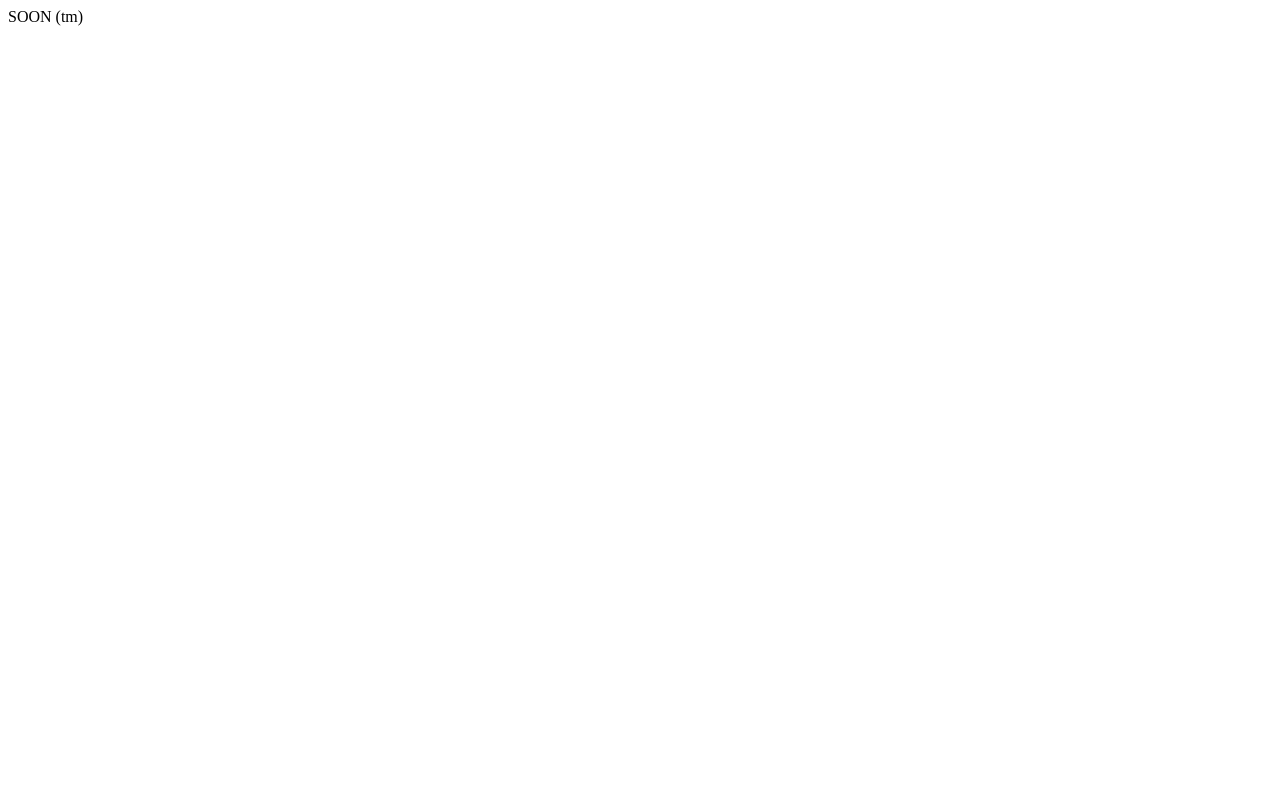
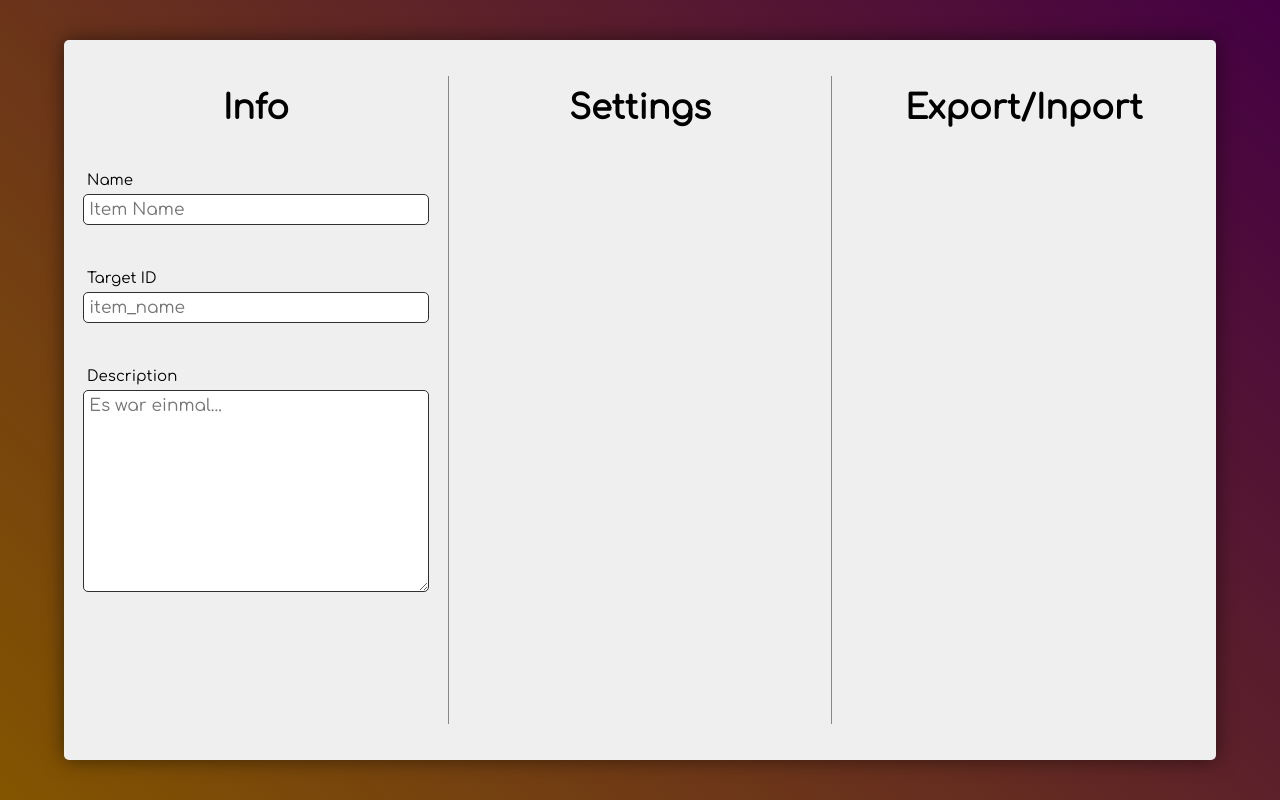
Before and after one commit to Maanex/tudecasinoweb, a plain HTML site: page itemgen.html in a window 1280 px wide. Drawn offline with Linux system fonts and the light colour scheme.

Commit message:
Update itemgen.html

```diff
--- a/itemgen.html
+++ b/itemgen.html
@@ -1,3 +1,127 @@
+<html>
+<head>
+
+</head>
+    <link href="https://fonts.googleapis.com/css?family=Comfortaa" rel="stylesheet">
+
 <body>
-SOON (tm)
+<div id="frame">
+    <div id="left" class="column">
+        <h1>Info</h1>
+
+        <div class="inputdesc">Name</div>
+        <input class="txtin" type="text" placeholder="Item Name"></input>
+
+        <div class="inputdesc">Target ID</div>
+        <input class="txtin" type="text" placeholder="item_name"></input>
+
+        <div class="inputdesc">Description</div>
+        <textarea class="txtin" rows="10" placeholder="Es war einmal..." style="resize: vertical"></textarea>
+    </div>
+    <div id="mid" class="column">
+        <h1>Settings</h1>
+
+    </div>
+    <div id="right" class="column">
+        <h1>Export/Inport</h1>
+
+    </div>
+</div>
 </body>
+
+<style>
+*{
+    font-family: 'Comfortaa', 'Roboto', sans-serif;
+}
+
+html{
+    width: 100%;
+    height: 100%;
+    padding: 0;
+    margin: 0;
+    overflow: hidden;
+}
+
+body{
+    background: linear-gradient(45deg, rgb(131, 85, 0), rgb(68, 0, 68));
+    width: 100%;
+    height: 100%;
+    padding: 0;
+    margin: 0;
+    overflow: hidden;
+}
+
+#frame{
+    width: 90%;
+    height: 90%;
+    position: absolute;
+    top: 5%;
+    left: 5%;
+    background: #efefef;
+    border-radius: 5px;
+    box-shadow: 0 0 20px rgba(0,0,0,.5);
+    display: inline-block;
+    overflow: hidden;
+}
+
+#frame::after{
+    content: "";
+    display: table;
+    clear: both;
+}
+
+h1{
+    margin: 50px 0;
+    font-size: 25pt;
+    width: 100%;
+    text-align: center;
+}
+
+.column{
+    float: left;
+    width: 33.33%;
+    height: 100%;
+}
+
+#mid::before{
+    content: "";
+    position: absolute;
+    width: 1px;
+    height: 90%;
+    top: 5%;
+    left: 33.33%;
+    background: rgb(136, 136, 136);
+}
+
+#mid::after{
+    content: "";
+    position: absolute;
+    width: 1px;
+    height: 90%;
+    top: 5%;
+    right: 33.33%;
+    background: rgb(136, 136, 136);
+}
+
+.inputdesc{
+    font-size: 15px;
+    transform: translate(6%, -5px);
+}
+
+.txtin{
+    border: 1px solid rgb(48, 48, 48);
+    border-radius: 5px;
+    outline: none;
+    padding: 5px;
+    font-size: 17px;
+    margin: 0 5% 50px 5%;
+    width: 90%;
+    min-height: 30px;
+}
+
+</style>
+
+<script>
+
+</script>
+</html>
```
